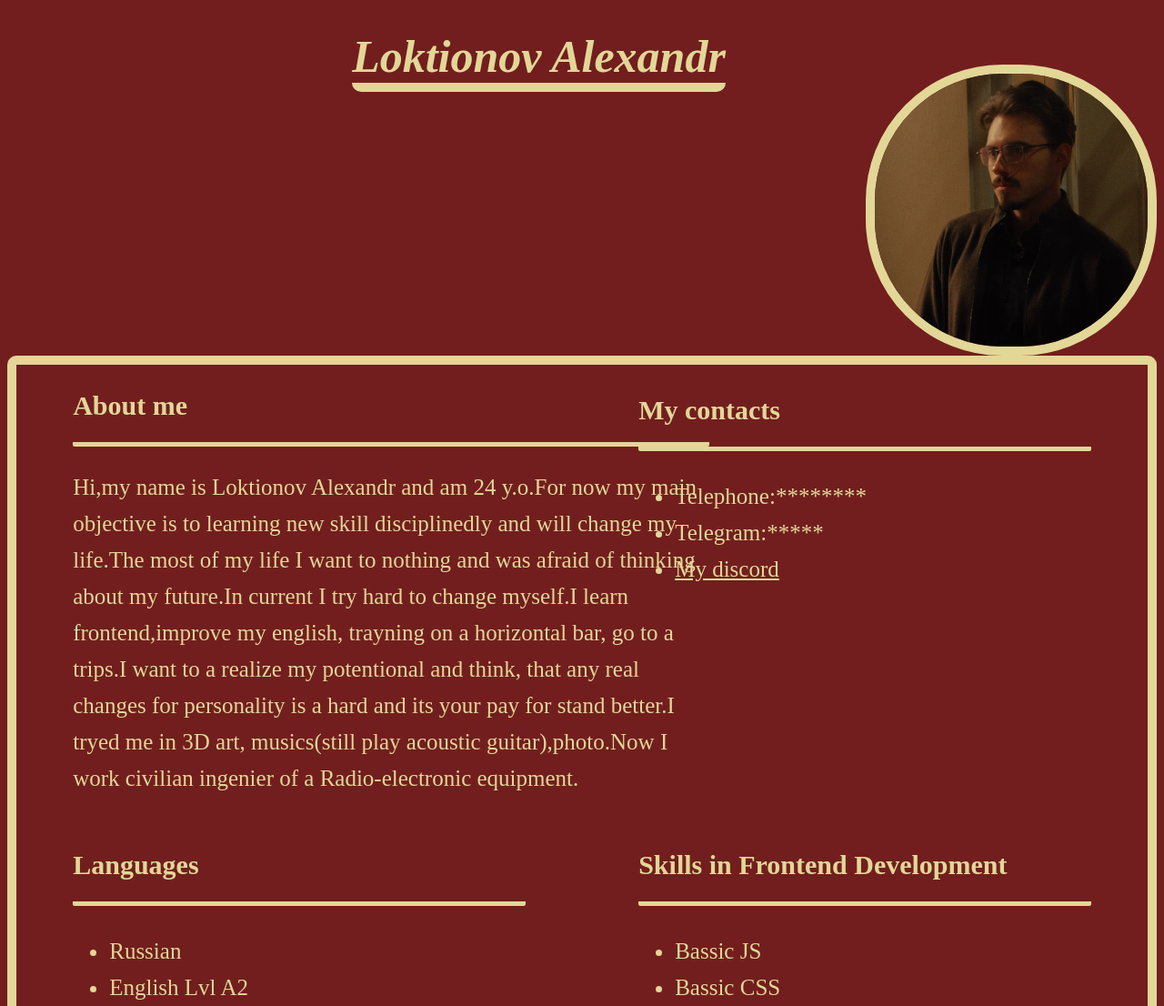
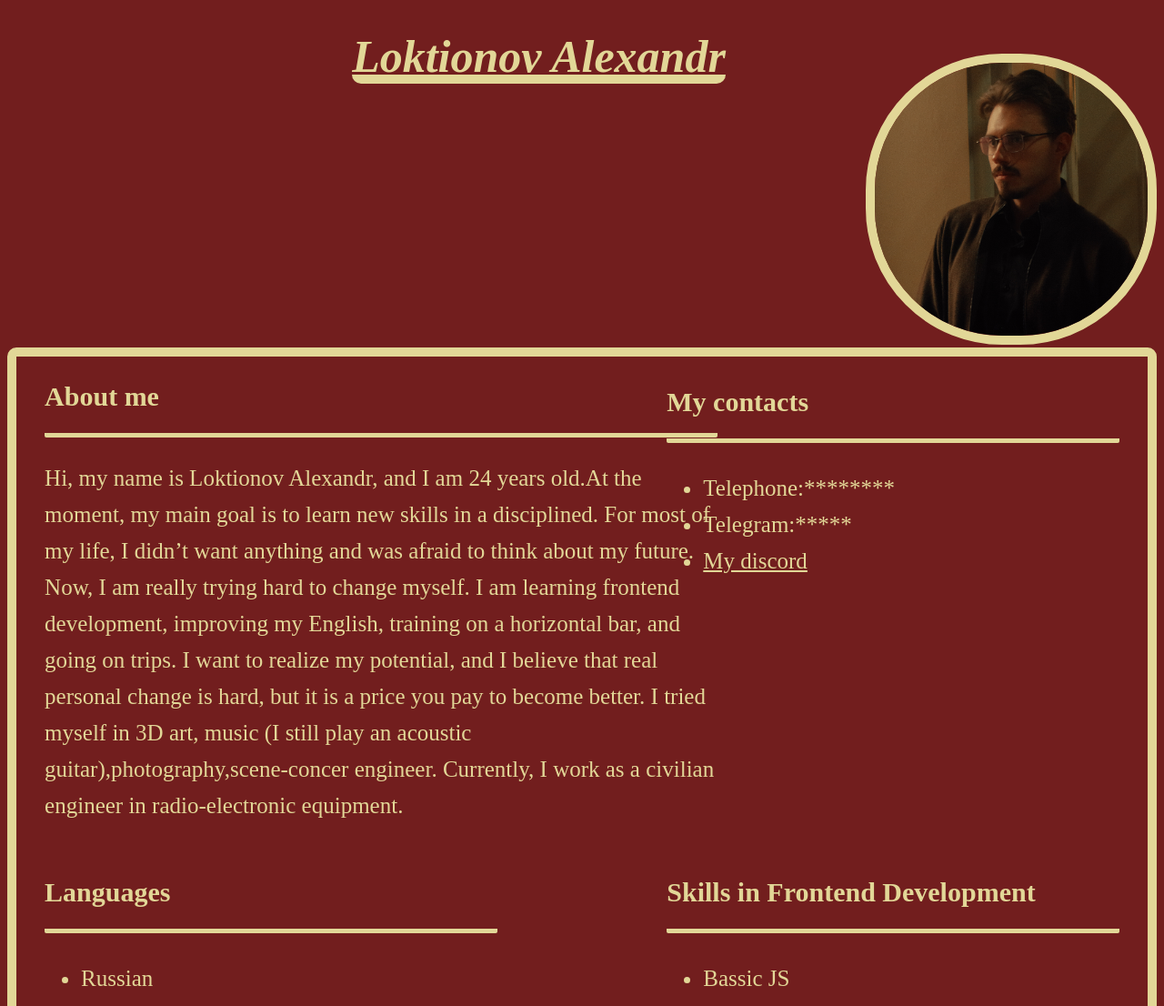
Before and after one commit to Dr-Klef/rsschool-cv, a plain HTML site: page index.html in a window 1280 px wide. Shown: the top 1106 px of the page at 91% size. Drawn offline with Linux system fonts and the light colour scheme; a web font is replaced by a local one.

Commit message:
Last version of my CV

```diff
--- a/index.html
+++ b/index.html
@@ -14,12 +14,12 @@
         <section class="Noteacode">
             <div class="Block Aboutme">
             <h2 class="Heading">About me</h2>
-            <p class="Aboutme">Hi,my name is Loktionov Alexandr and am 24 y.o.For now my main objective is to learning new skill
-            disciplinedly and will change my life.The most of my life I want to nothing and was afraid of thinking about
-            my future.In current I try hard to change myself.I learn frontend,improve my english, trayning on a horizontal
-            bar, go to a trips.I want to a realize my potentional and think, that any real changes for personality is a hard
-            and its your pay for stand better.I tryed me in 3D art, musics(still play acoustic guitar),photo.Now I work civilian
-            ingenier of a Radio-electronic equipment.</p>
+            <p class="Aboutme">Hi, my name is Loktionov Alexandr, and I am 24 years old.At the moment, my main goal is to learn new skills in a disciplined.
+                               For most of my life, I didn’t want anything and was afraid to think about my future. Now, I am really trying hard to change myself.
+                               I am learning frontend development, improving my English, training on a horizontal bar, and going on trips.
+                               I want to realize my potential, and I believe that real personal change is hard, but it is a price you pay to become better.
+                               I tried myself in 3D art, music (I still play an acoustic guitar),photography,scene-concer engineer.
+                               Currently, I work as a civilian engineer in radio-electronic equipment.</p>
           </div>
            </section>
              <section class="Noteacode">
--- a/style.css
+++ b/style.css
@@ -55,7 +55,7 @@ p {
   justify-content:center;
   margin:0 auto;
   max-width: 1500px;
-  gap:10%;
+  gap:15%;
 
 }
 
@@ -70,7 +70,7 @@ p {
 }
 
 .Block.Aboutme{
-width: 700px;
+width: 740px;
 }
 
 .BlockCode{
@@ -93,7 +93,7 @@ margin-left:30% ;
 
 .PhotoProfile{
   padding: 0px;
-  margin-top: 5%;
+  margin-top: 4%;
 }
 
 
```
